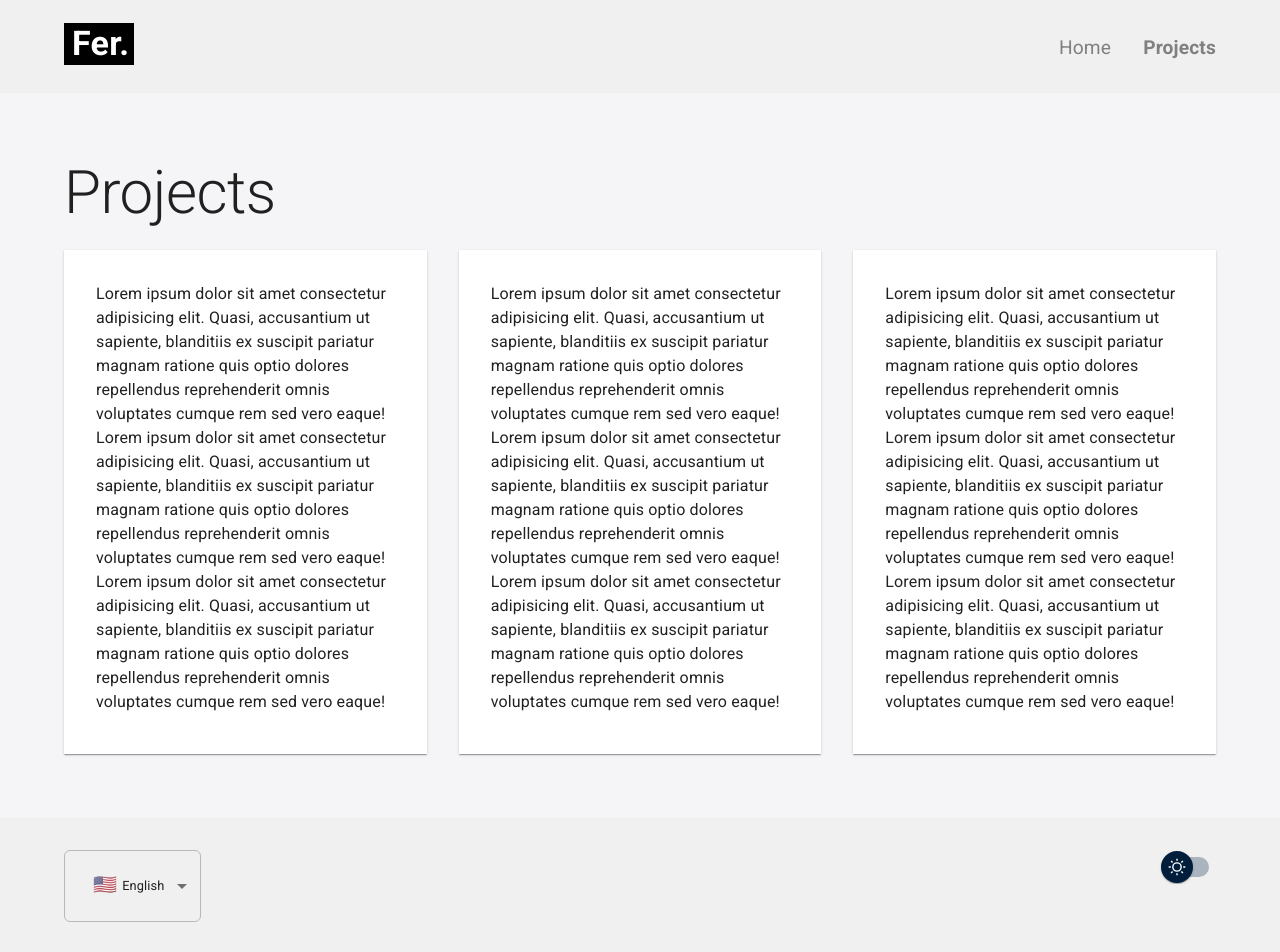
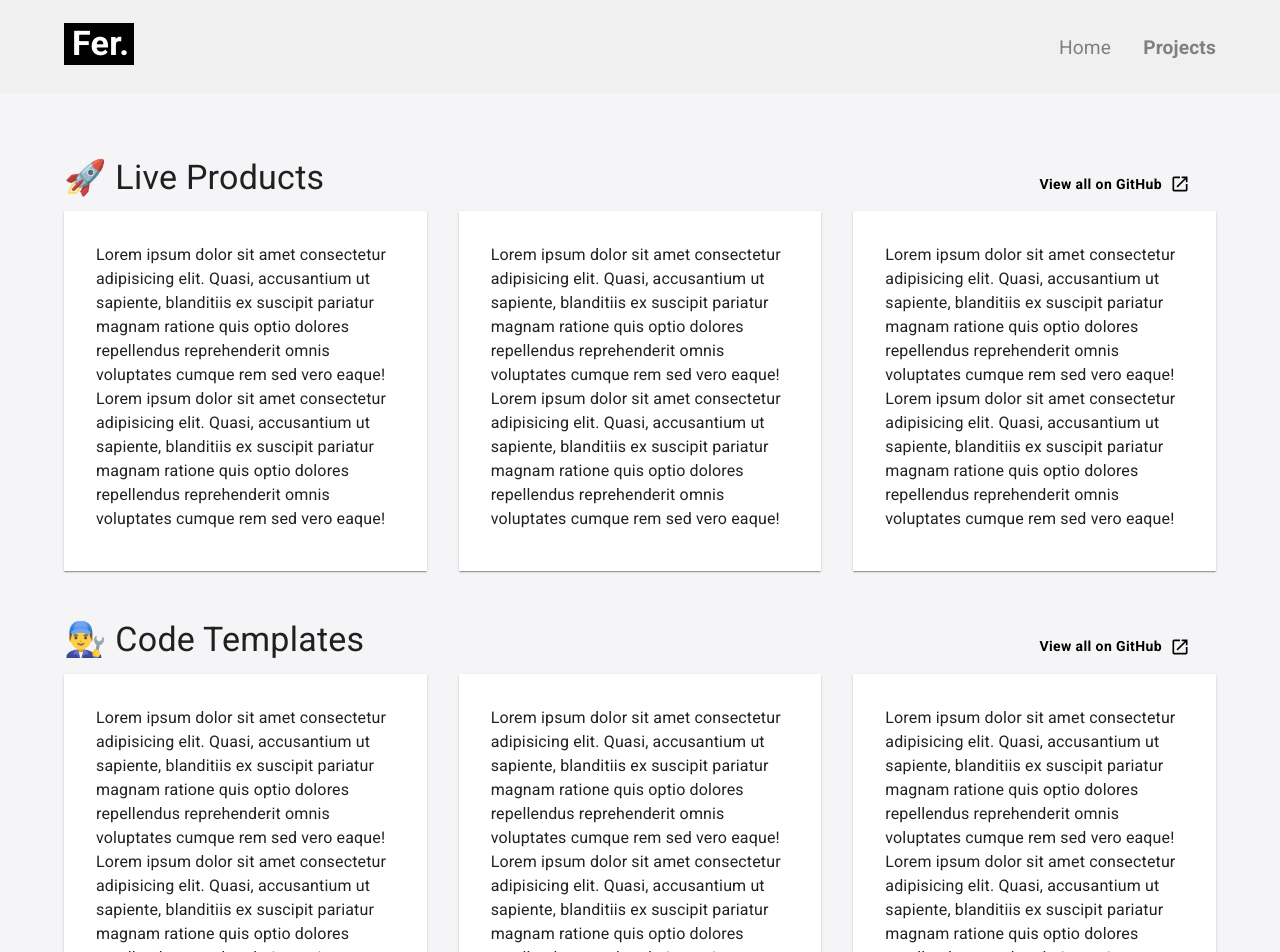
Before and after one commit to fervqz/fv-portfolio, a React (Vite) app: page /projects in a window 1280 px wide. Shown: the top 952 px of the page. Built offline with nearby package versions, Linux system fonts and the light colour scheme; a web font is replaced by a local one.

Commit message:
Changing Projects mock page layout

```diff
--- a/src/screens/Projects/Projects.tsx
+++ b/src/screens/Projects/Projects.tsx
@@ -1,23 +1,61 @@
-import { Card, CardContent, Grid, Typography } from "@mui/material";
+import { Button, Card, CardContent, Grid, Stack, Typography } from "@mui/material";
 import ScreenLayout from "../../components/common/Screenlayout/ScreenLayout";
+import Spacer from "../../components/common/Spacer/Spacer";
+import LaunchIcon from '@mui/icons-material/Launch';
+import { Link } from "react-router-dom";
+import config from "../../consts/config";
 
 const Projects: React.FC = () => {
 
     return (
         <ScreenLayout isContainer>
-            <Typography variant="h2" gutterBottom>Projects</Typography>
+
+            <Stack display="flex" justifyContent="space-between" alignItems="bottom" sx={{ flexDirection: { xs: 'column', md: 'row' } }}>
+                <Typography variant="h4" gutterBottom>🚀 Live Products</Typography>
+                <Button
+                    variant="text"
+                    endIcon={<LaunchIcon />}
+                    component={Link}
+                    to={config.gitHubUrl}
+                    target="_blank"
+                >
+                    View all on GitHub
+                </Button>
+            </Stack>
             <Grid container display="flex" alignItems="center" spacing={4}>
-
                 {Array.from(Array(3).keys()).map(() => (<Grid item xs={12} md={4} >
                     <Card>
                         <CardContent>
                             Lorem ipsum dolor sit amet consectetur adipisicing elit. Quasi, accusantium ut sapiente, blanditiis ex suscipit pariatur magnam ratione quis optio dolores repellendus reprehenderit omnis voluptates cumque rem sed vero eaque!
                             Lorem ipsum dolor sit amet consectetur adipisicing elit. Quasi, accusantium ut sapiente, blanditiis ex suscipit pariatur magnam ratione quis optio dolores repellendus reprehenderit omnis voluptates cumque rem sed vero eaque!
+                        </CardContent>
+                    </Card>
+                </Grid>))}
+            </Grid>
+
+            <Spacer />
+
+            <Stack display="flex" justifyContent="space-between" alignItems="bottom" sx={{ flexDirection: { xs: 'column', md: 'row' } }}>
+                <Typography variant="h4" gutterBottom>👨‍🔧 Code Templates</Typography>
+                <Button
+                    variant="text"
+                    endIcon={<LaunchIcon />}
+                    component={Link}
+                    to={config.gitHubUrl}
+                    target="_blank"
+                >
+                    View all on GitHub
+                </Button>
+            </Stack>
+            <Grid container display="flex" alignItems="center" spacing={4}>
+                {Array.from(Array(3).keys()).map(() => (<Grid item xs={12} md={4} >
+                    <Card>
+                        <CardContent>
+                            Lorem ipsum dolor sit amet consectetur adipisicing elit. Quasi, accusantium ut sapiente, blanditiis ex suscipit pariatur magnam ratione quis optio dolores repellendus reprehenderit omnis voluptates cumque rem sed vero eaque!
                             Lorem ipsum dolor sit amet consectetur adipisicing elit. Quasi, accusantium ut sapiente, blanditiis ex suscipit pariatur magnam ratione quis optio dolores repellendus reprehenderit omnis voluptates cumque rem sed vero eaque!
                         </CardContent>
                     </Card>
                 </Grid>))}
-
             </Grid>
 
         </ScreenLayout>
```
